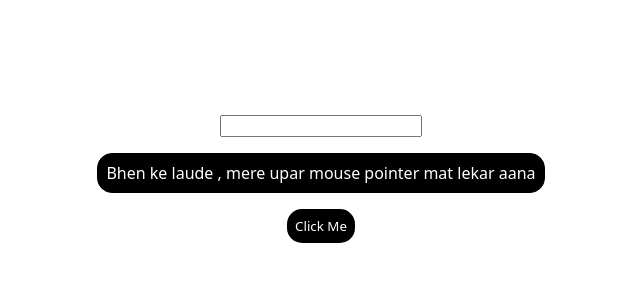
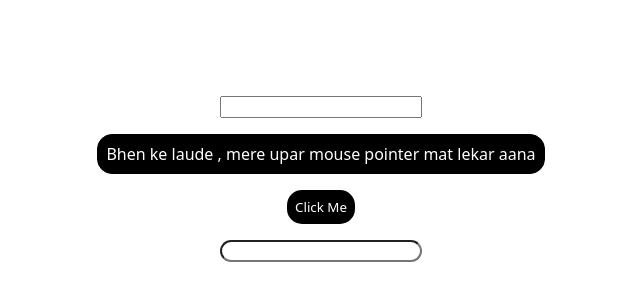
Before and after one commit to rachit-dhaka/React-Learning-, a React (Vite) app in the folder EventHandling/: page / in a window 1280 px wide. Shown: the part 222-522 px from the top of the page, without its empty margins (319-959 px from the left). Built offline with nearby package versions, Linux system fonts and the light colour scheme.

Commit message:
KUCH nahi

```diff
--- a/EventHandling/src/App.jsx
+++ b/EventHandling/src/App.jsx
@@ -42,6 +42,11 @@ function App() {
       </button>
 
 
+      <input style={{borderRadius:"15px", borderColor:"solid 1px black"}}>
+
+      </input>
+
+
    </div>
 
 
```
